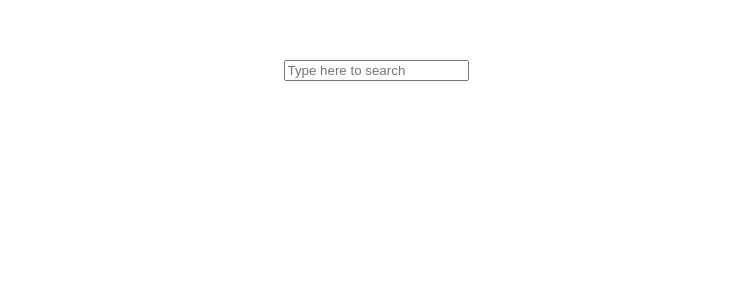
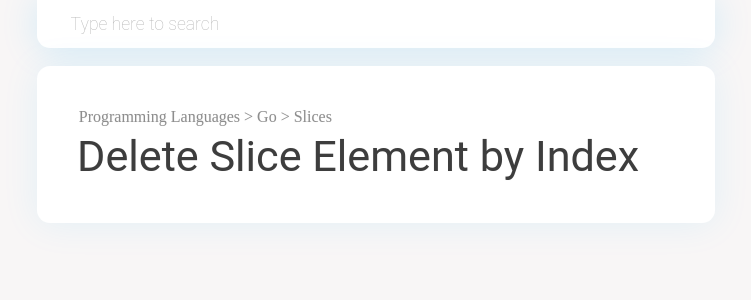
Before and after one commit to eliaperantoni/cody, a Vue app in the folder web/: page / in a window 1280 px wide. Shown: the top 300 px of the page, without its empty margins (264-1015 px from the left). Built offline with nearby package versions, Linux system fonts and the light colour scheme.

Commit message:
Started writing UI

```diff
--- a/web/package.json
+++ b/web/package.json
@@ -21,6 +21,7 @@
     "eslint": "^5.16.0",
     "eslint-plugin-vue": "^5.0.0",
     "node-sass": "^4.9.0",
+    "sass": "^1.20.1",
     "sass-loader": "^7.1.0",
     "vue-template-compiler": "^2.5.21"
   }
--- a/web/src/App.vue
+++ b/web/src/App.vue
@@ -1,8 +1,13 @@
 <template>
   <div id="app">
-    <title>{{card.id || "Cody"}}</title>
-    <input type="text" placeholder="Type here to search" v-model="query" @input="search">
-    <Card :card="card" v-if="showCard"></Card>
+    <div class="left"></div>
+    <div class="center">
+      <header>
+        <input type="text" placeholder="Type here to search" v-model="query">
+      </header>
+      <Card :card="card"/>
+    </div>
+    <div class="right"></div>
   </div>
 </template>
 
@@ -17,26 +22,24 @@
   data() {
     return {
       query: "",
-      card: {}
-    };
+      card: {
+        title: "Delete Slice Element by Index",
+        breads: [
+          "Programming Languages",
+          "Go",
+          "Slices"
+        ]
+      }
+    }
   },
   methods: {
     search: debounce(function() {
+      return
       if (this.query == "") {
         this.card = {};
-        return
+        return;
       }
-      axios.get("https://randomuser.me/api/").then(response => {
-        let seed = response.data.info.seed
-        this.card = {
-          id: seed
-        };
-        window.history.replaceState(
-          null,
-          seed,
-          seed
-        )
-      });
+      // TODO Do search
     }, 150)
   },
   computed: {
@@ -52,13 +55,44 @@
 };
 </script>
 
-<style lang="scss">
-#app {
-  font-family: "Avenir", Helvetica, Arial, sans-serif;
-  -webkit-font-smoothing: antialiased;
-  -moz-osx-font-smoothing: grayscale;
-  text-align: center;
-  color: #2c3e50;
-  margin-top: 60px;
-}
+<style lang="sass">
+html, body, #app
+  height: 100%
+  width: 100%
+  margin: 0
+  padding: 0
+  background: #F8F6F6
+  display: flex
+  flex-direction: row
+  align-items: stretch
+  .left, .right
+    flex: 4
+  .center
+    flex: 9
+    display: flex
+    flex-direction: column
+    align-items: stretch
+
+.center > header
+  display: flex
+  flex-direction: row
+  background: white
+  border-radius: 0 0 13px 13px
+  box-shadow: 0 1px 37px rgba(0, 177, 255, 0.16)
+  margin-bottom: 18px
+  input
+    flex: 1
+    font-size: 1.1em
+    font-family: Roboto
+    font-weight: 200
+    background: transparent
+    border: none
+    outline-width: 0
+    padding: .8em 1.9em
+    color: #979797
+    &::placeholder
+      opacity: .5
+
+Card
+  flex: 1
 </style>
--- a/web/src/components/Card.vue
+++ b/web/src/components/Card.vue
@@ -1,7 +1,15 @@
 <template>
-  <div>
-    <h1>{{card.id}}</h1>
-  </div>
+  <article>
+    <header>
+      <nav>
+        <div v-for="(bread, i) in card.breads" :key="bread">
+          <span>{{bread}}</span>
+          <span v-if="i < card.breads.length - 1">&nbsp;&gt;&nbsp;</span>
+        </div>
+      </nav>
+      <h1>{{card.title}}</h1>
+    </header>
+  </article>
 </template>
 
 <script>
@@ -10,3 +18,30 @@
   props: ["card"]
 };
 </script>
+
+<style lang="sass" scoped>
+article
+  background: white
+  border-radius: 13px
+  box-shadow: 0 1px 37px rgba(0, 177, 255, 0.09)
+  padding: 2.6em
+  header
+    > nav, > h1
+      text-shadow: 0 0.4px 1px rgba(0,0,0,0.1)
+    nav
+      font-family: "Fira Code"
+      color: #8E8E8E
+      margin-bottom: .3em
+      display: flex
+      flex-direction: row
+      > div > span:first-child:hover
+        text-decoration: underline
+        cursor: pointer
+    h1
+      font-family: Roboto
+      font-size: 2.7em
+      font-weight: 400
+      color: #3D3D3D
+      margin: 0
+      margin-left: -.04em
+</style>
```
Also changed, not shown: 2 other files (tests, documents, lock files or other folders).
